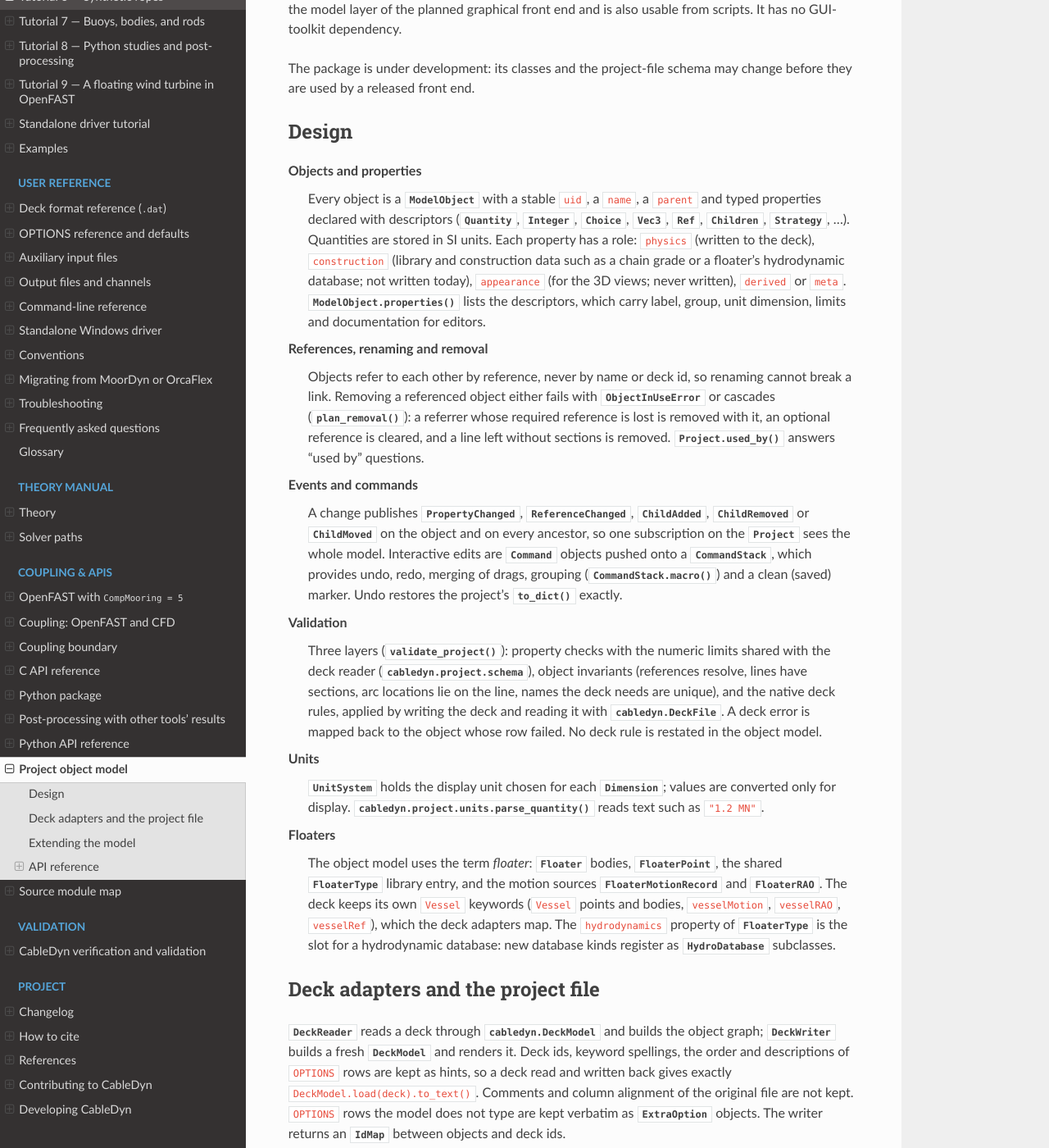
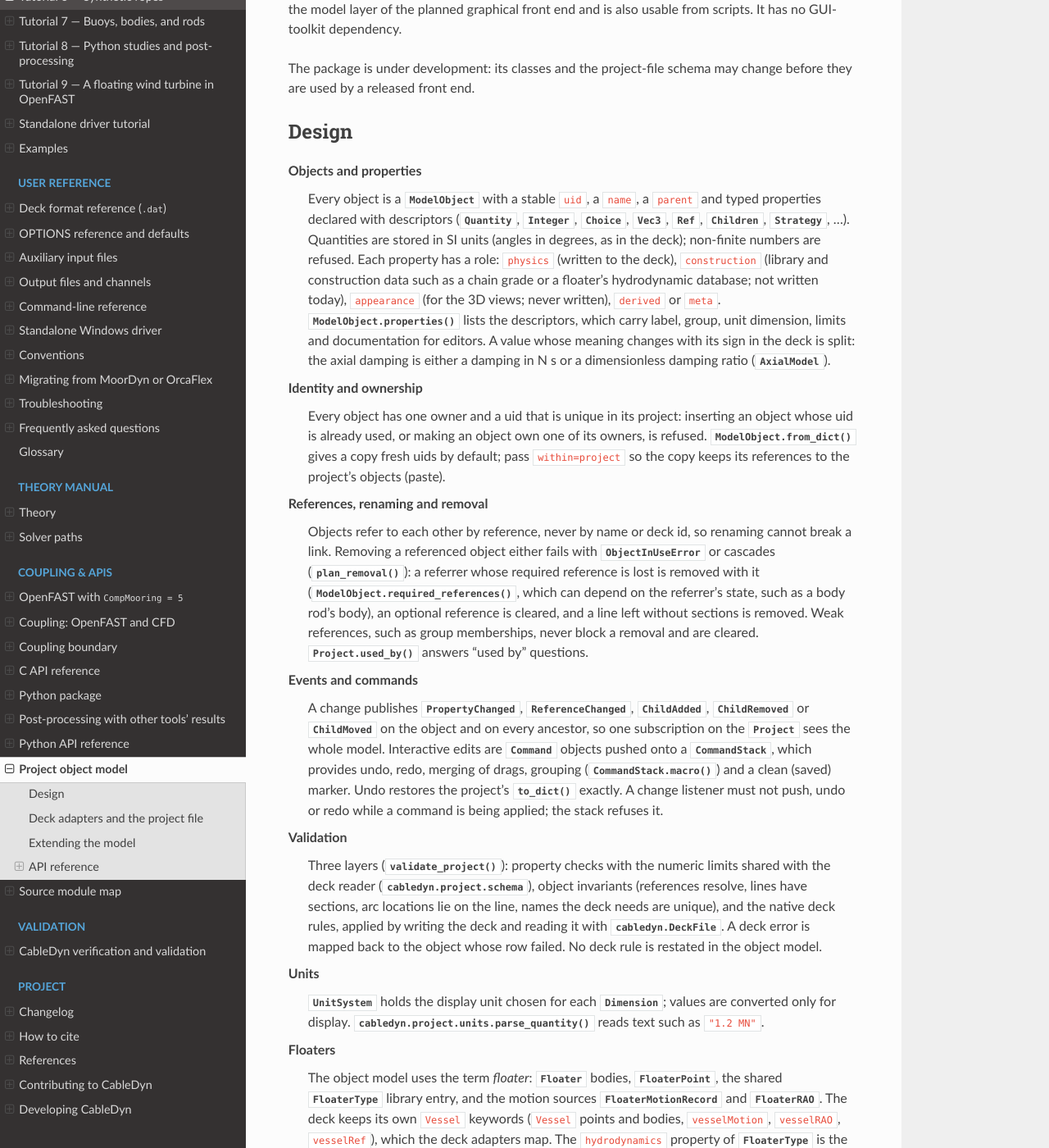
Before and after one commit to SMI-Lab-Inha/CableDyn, a Sphinx documentation site: the page built from doc/project_model.rst, in a window 1280 px wide and 1400 px high, scrolled down 232 px. Shown: the whole window at 82% size. Built offline with Sphinx 7.4.7 and the Read the Docs theme 3.1.0, drawn with Linux system fonts in a browser that asks for light colours; some of the changed text lies outside the part shown.

Commit message:
Document the project-model identity, removal and project-file rules

```diff
--- a/doc/project_model.rst
+++ b/doc/project_model.rst
@@ -19,17 +19,28 @@
    Every object is a :class:`ModelObject` with a stable ``uid``, a ``name``, a ``parent`` and
    typed properties declared with descriptors (:class:`Quantity`, :class:`Integer`,
    :class:`Choice`, :class:`Vec3`, :class:`Ref`, :class:`Children`, :class:`Strategy`, ...).
-   Quantities are stored in SI units. Each property has a role: ``physics`` (written to the
-   deck), ``construction`` (library and construction data such as a chain grade or a floater's
-   hydrodynamic database; not written today), ``appearance`` (for the 3D views; never written),
-   ``derived`` or ``meta``. :meth:`ModelObject.properties` lists the descriptors, which carry
-   label, group, unit dimension, limits and documentation for editors.
+   Quantities are stored in SI units (angles in degrees, as in the deck); non-finite numbers
+   are refused. Each property has a role: ``physics`` (written to the deck), ``construction``
+   (library and construction data such as a chain grade or a floater's hydrodynamic database;
+   not written today), ``appearance`` (for the 3D views; never written), ``derived`` or
+   ``meta``. :meth:`ModelObject.properties` lists the descriptors, which carry label, group,
+   unit dimension, limits and documentation for editors. A value whose meaning changes with its
+   sign in the deck is split: the axial damping is either a damping in N s or a dimensionless
+   damping ratio (:class:`AxialModel`).
+
+Identity and ownership
+   Every object has one owner and a uid that is unique in its project: inserting an object whose
+   uid is already used, or making an object own one of its owners, is refused.
+   :meth:`ModelObject.from_dict` gives a copy fresh uids by default; pass ``within=project``
+   so the copy keeps its references to the project's objects (paste).
 
 References, renaming and removal
    Objects refer to each other by reference, never by name or deck id, so renaming cannot break
    a link. Removing a referenced object either fails with :class:`ObjectInUseError` or cascades
-   (:func:`plan_removal`): a referrer whose required reference is lost is removed with it, an
-   optional reference is cleared, and a line left without sections is removed.
+   (:func:`plan_removal`): a referrer whose required reference is lost is removed with it
+   (:meth:`ModelObject.required_references`, which can depend on the referrer's state, such as
+   a body rod's body), an optional reference is cleared, and a line left without sections is
+   removed. Weak references, such as group memberships, never block a removal and are cleared.
    :meth:`Project.used_by` answers "used by" questions.
 
 Events and commands
@@ -38,7 +49,8 @@
    ancestor, so one subscription on the :class:`Project` sees the whole model. Interactive edits
    are :class:`Command` objects pushed onto a :class:`CommandStack`, which provides undo, redo,
    merging of drags, grouping (:meth:`CommandStack.macro`) and a clean (saved) marker. Undo
-   restores the project's :meth:`~ModelObject.to_dict` exactly.
+   restores the project's :meth:`~ModelObject.to_dict` exactly. A change listener must not push,
+   undo or redo while a command is being applied; the stack refuses it.
 
 Validation
    Three layers (:func:`validate_project`): property checks with the numeric limits shared with
@@ -69,7 +81,9 @@
 keyword spellings, the order and descriptions of ``OPTIONS`` rows are kept as hints, so a
 deck read and written back gives exactly ``DeckModel.load(deck).to_text()``. Comments and
 column alignment of the original file are not kept. ``OPTIONS`` rows the model does not type are
-kept verbatim as :class:`ExtraOption` objects. The writer returns an :class:`IdMap` between
+kept verbatim as :class:`ExtraOption` objects. An extra row that sets a typed option (a duplicate
+kept from a deck, for example) never overrides the typed property: the writer places it before
+the typed row, and validation warns about it. The writer returns an :class:`IdMap` between
 objects and deck ids.
 
 .. code-block:: python
@@ -85,9 +99,13 @@
    text = DeckWriter(project).to_text()
 
 :class:`ProjectStore` writes a ``.cdproj`` zip archive (or an unzipped folder) with
-``project.json`` (the whole graph, physics and appearance, with a schema version),
-``model.dat`` (the deck, when the project is valid), ``assets/`` and ``results.json``. Objects of
-a type the reader does not know are kept verbatim.
+``project.json`` (the whole graph, physics and appearance, as strict JSON with a schema
+version), ``model.dat``, ``assets/`` and ``results.json``. ``model.dat`` is written only when
+the project passes every validation layer. Its relative side-file paths (motion, bathymetry,
+WaterKin and Syrope files) are rewritten to resolve from the project folder (a folder project)
+or from the folder that holds the archive (a zip project), and side files that cannot be found
+are listed in ``project.json``. Each file is replaced atomically. Objects, properties and
+references the reader does not understand are kept and written back unchanged.
 
 Extending the model
 -------------------
```
